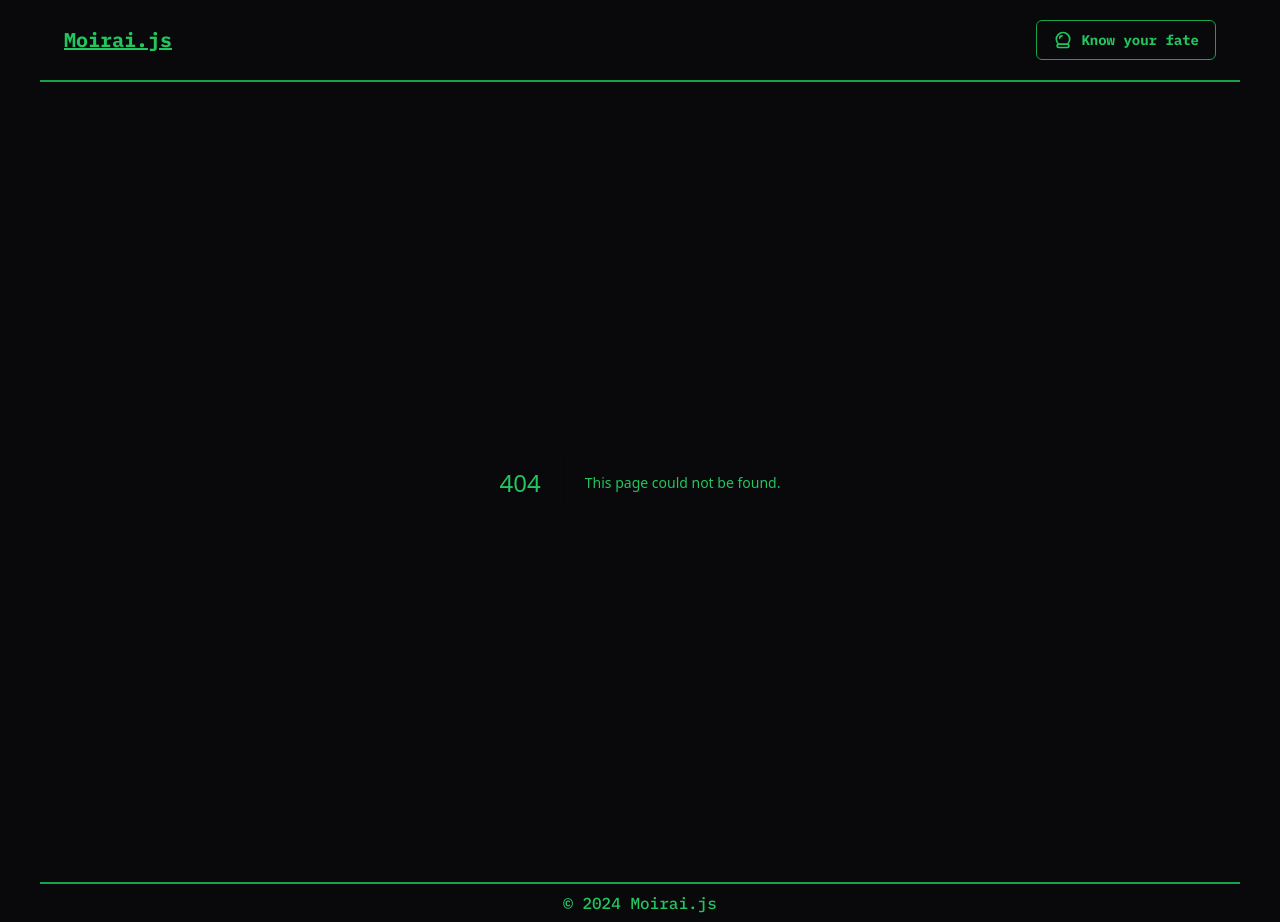
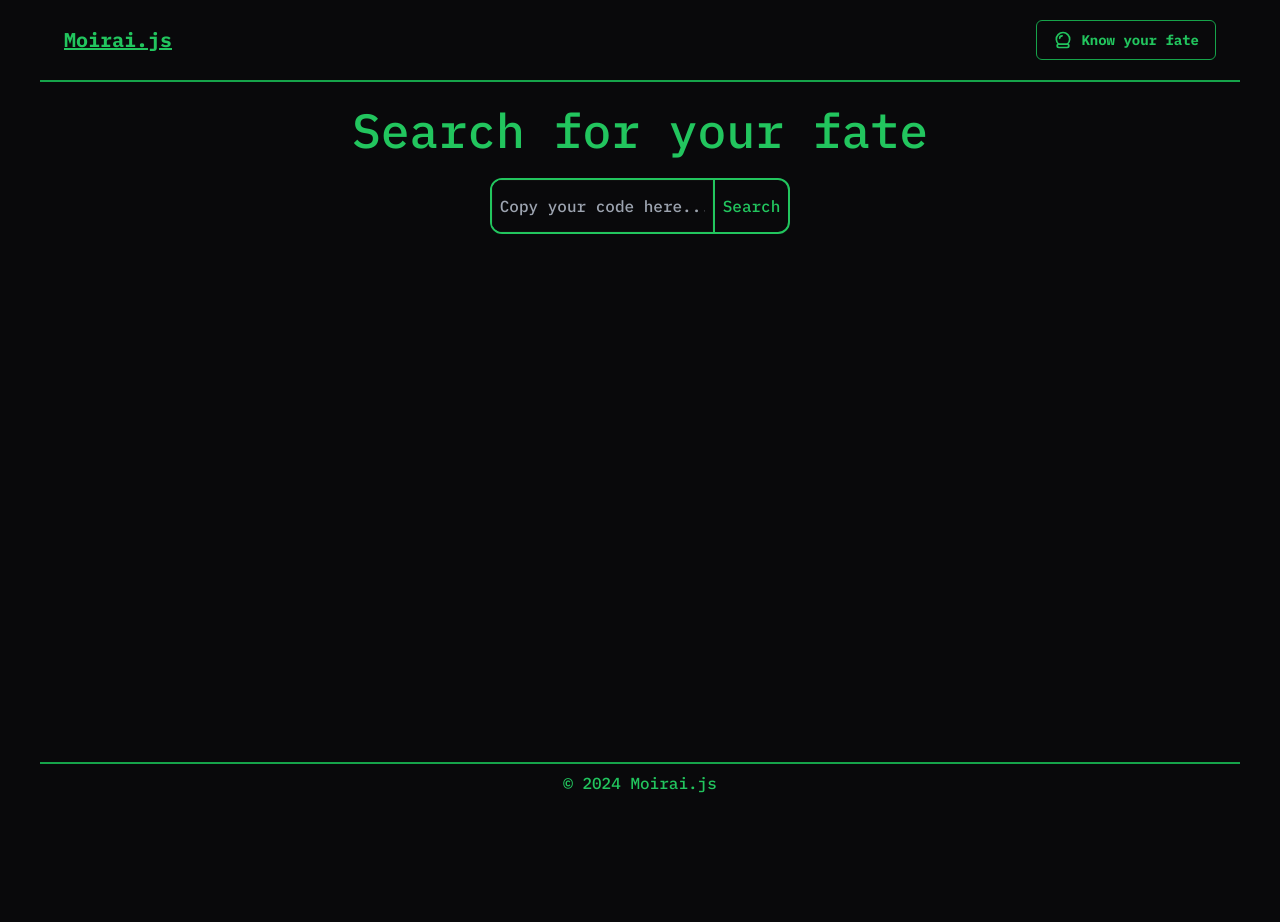
Before and after one commit to camilopaezz/moirai.js, a Next.js app: page /fate in a window 1280 px wide. Before the commit this address had no page. After the commit the page ends 802 px from the top, so only its background shows below. Built offline with nearby package versions, Linux system fonts and the light colour scheme.

Commit message:
Searchfate page

```diff
--- a/src/app/fate/[code]/page.tsx
+++ b/src/app/fate/[code]/page.tsx
@@ -1,4 +1,5 @@
 import { getRunByCode } from '@/db/actions/runs';
+import Heading from '@/components/Heading';
 import { notFound } from 'next/navigation';
 import { FC } from 'react';
 
@@ -26,7 +27,7 @@ const FatePage: FC<Props> = async ({ params }) => {
   if (beenKilled === null) {
     return (
       <div className="flex flex-col items-center gap-6 p-6 text-center">
-        <h1 className="text-5xl">Your fate is being decided...</h1>
+        <Heading>Your fate is being decided...</Heading>
         <div className="w-fit rounded-xl border-2 border-green-500 p-4 text-6xl hover:underline">
           {'0'.repeat(8 - code.length).concat(code)}
         </div>
@@ -38,9 +39,9 @@ const FatePage: FC<Props> = async ({ params }) => {
   if (beenKilled) {
     return (
       <div className="flex flex-col items-center gap-6 p-6 text-center">
-        <h1 className="text-5xl">
+        <Heading>
           You have been <span className="font-bold">killed!</span>
-        </h1>
+        </Heading>
         <div className="w-fit rounded-xl border-2 border-green-500 p-4 text-6xl">
           {'0'.repeat(8 - code.length).concat(code)}
         </div>
@@ -51,9 +52,9 @@ const FatePage: FC<Props> = async ({ params }) => {
 
   return (
     <div className="flex flex-col items-center gap-6 p-6 text-center">
-      <h1 className="text-5xl">
+      <Heading>
         You have been <span className="font-bold">let go!</span>
-      </h1>
+      </Heading>
       <div className="w-fit rounded-xl border-2 border-green-500 p-4 text-6xl">
         {'0'.repeat(8 - code.length).concat(code)}
       </div>
--- /dev/null
+++ b/src/app/fate/page.tsx
@@ -0,0 +1,42 @@
+import React from 'react';
+import { Metadata } from 'next';
+
+import Heading from '@/components/Heading';
+import { redirect } from 'next/navigation';
+
+export const metadata: Metadata = {
+  title: 'Search Fate - Moirai.js',
+  description: 'Search for your fate',
+};
+
+const searchAction = async (formData: FormData) => {
+  'use server';
+  const code = Number(formData.get('code') as string);
+
+  redirect(`/fate/${code}`);
+};
+
+const FateSearchPage: React.FC = () => {
+  return (
+    <div className="flex flex-col items-center gap-6 p-6 text-center">
+      <Heading>Search for your fate</Heading>
+      <form
+        action={searchAction}
+        className="h-14 overflow-hidden rounded-xl border-2 border-green-500"
+      >
+        <input
+          autoFocus
+          placeholder="Copy your code here..."
+          className="h-full bg-zinc-950 px-2 focus:bg-zinc-950"
+          type="text"
+          name="code"
+        />
+        <button className="h-full border-l-2 border-green-500 p-2">
+          Search
+        </button>
+      </form>
+    </div>
+  );
+};
+
+export default FateSearchPage;
--- a/src/app/page.tsx
+++ b/src/app/page.tsx
@@ -11,7 +11,7 @@ export default function Home() {
         <p>A text based implementation of the moirai game</p>
       </header>
 
-      <div className="my-14">
+      <div className="my-8">
         <Link href="/play">
           <Button
             className="border-green-600 bg-zinc-950 px-8 py-8 text-4xl font-bold hover:bg-green-600"
--- a/src/app/play/[code]/page.tsx
+++ b/src/app/play/[code]/page.tsx
@@ -1,3 +1,4 @@
+import Heading from '@/components/Heading';
 import Link from 'next/link';
 import { FC } from 'react';
 import { GoLinkExternal } from 'react-icons/go';
@@ -16,7 +17,7 @@ const CodePage: FC<Props> = ({ params }) => {
   return (
     <div className="p-6">
       <div className="flex flex-col items-center gap-6 text-center">
-        <h1 className="text-5xl">Your story is over for now...</h1>
+        <Heading>Your story is over for now...</Heading>
 
         <span className="text-xl">Your code is:</span>
         <div className="flex flex-col gap-1">
--- a/src/app/play/components/PlayBox/index.tsx
+++ b/src/app/play/components/PlayBox/index.tsx
@@ -21,16 +21,17 @@ export interface InputState {
   [key: string]: string;
 }
 
+const defaultInput: InputState = {
+  whyBlood: '',
+  name: '',
+  whatYouDone: '',
+  whyKnife: '',
+};
+
 const Playbox: FC<PlayboxProps> = ({ prevValues }) => {
   const questionTree = useRef(new Questions(prevValues));
 
-  const [input, setInput] = useState<InputState>({
-    whyBlood: '',
-    name: '',
-    whatYouDone: '',
-    whyKnife: '',
-  });
-
+  const [input, setInput] = useState<InputState>(defaultInput);
   const [hadKill, setHadKill] = useState<boolean>(false);
   const [question, setQuestion] = useState(
     questionTree.current.getQuestion('0000')!,
--- a/src/components/Heading.tsx
+++ b/src/components/Heading.tsx
@@ -3,7 +3,7 @@ import { FC } from 'react';
 
 type HeadingProps = {
   underline?: boolean;
-  children: string;
+  children: any;
   classname?: string;
 };
 
```
